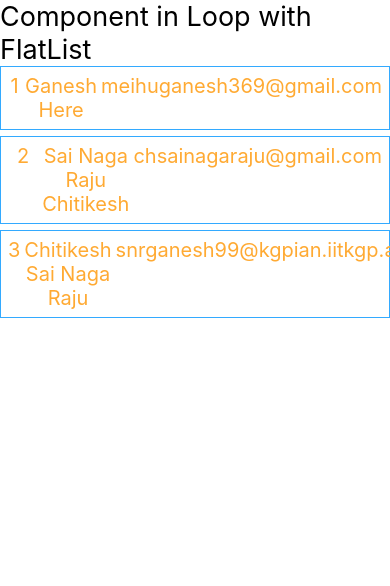
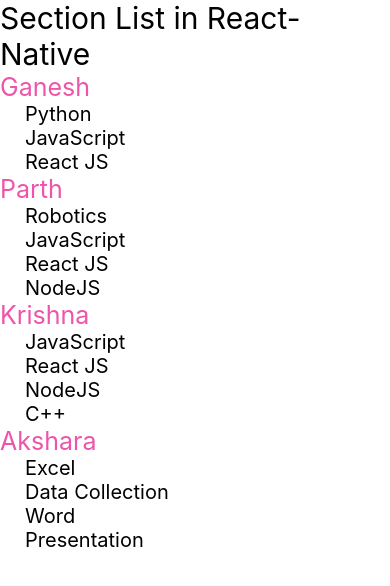
Before and after one commit to meihu-ganesh/ProjectNativeJs, a React Native app: screen / in a window 390 px wide. Shown: the top 586 px of the page. Built offline with nearby package versions, Linux system fonts and the light colour scheme.

Commit message:
Section List

```diff
--- a/App.js
+++ b/App.js
@@ -9,14 +9,14 @@
 import React, {useState} from 'react';
 import {Alert, Button, FlatList, ScrollView, StyleSheet, Text, TextInput, View} from 'react-native';
 import ExStyles from './style';
-import CompLoopFlatList from './Pages/CompLoopFlatList';
+import SectionListComp from './Pages/SectionListComp';
 
 
 const App = () => {
 
   return (
     <View>
-      <CompLoopFlatList />
+      <SectionListComp />
     </View>
   );
 };
--- /dev/null
+++ b/Pages/SectionListComp.js
@@ -0,0 +1,44 @@
+import React from 'react';
+import { SectionList, Text, View } from 'react-native';
+import ExStyles from '../style';
+
+const SectionListComp = () => {
+
+    const users = [
+        {
+            id: 1,
+            name: 'Ganesh',
+            data: ['Python', 'JavaScript', 'React JS'],
+        },
+        {
+            id: 2,
+            name: 'Parth',
+            data: ['Robotics', 'JavaScript', 'React JS', 'NodeJS'],
+        },
+        {
+            id: 3,
+            name: 'Krishna',
+            data: ['JavaScript', 'React JS', 'NodeJS', 'C++'],
+        },
+        {
+            id: 4,
+            name: 'Akshara',
+            data: ['Excel', 'Data Collection', 'Word', 'Presentation'],
+        },
+    ];
+
+    return (
+        <View>
+            <Text style={ExStyles.heading}>Section List in React-Native</Text>
+            <SectionList
+                sections={users}
+                renderItem={({item})=> <Text style={{fontSize: 20, marginLeft: 25}}>{item}</Text>}
+                renderSectionHeader={({section:{name}})=> (
+                    <Text style={{fontSize: 25, color: "#ee55aa"}}>{name}</Text>
+                )}
+            />
+        </View>
+    );
+};
+
+export default SectionListComp;
--- a/style.js
+++ b/style.js
@@ -2,7 +2,7 @@ import { StyleSheet } from "react-native";
 
 const ExStyles = StyleSheet.create ({
     heading:{
-        fontSize: 27,
+        fontSize: 30,
     },
     textBox:{
         // color: '#000000',
```
